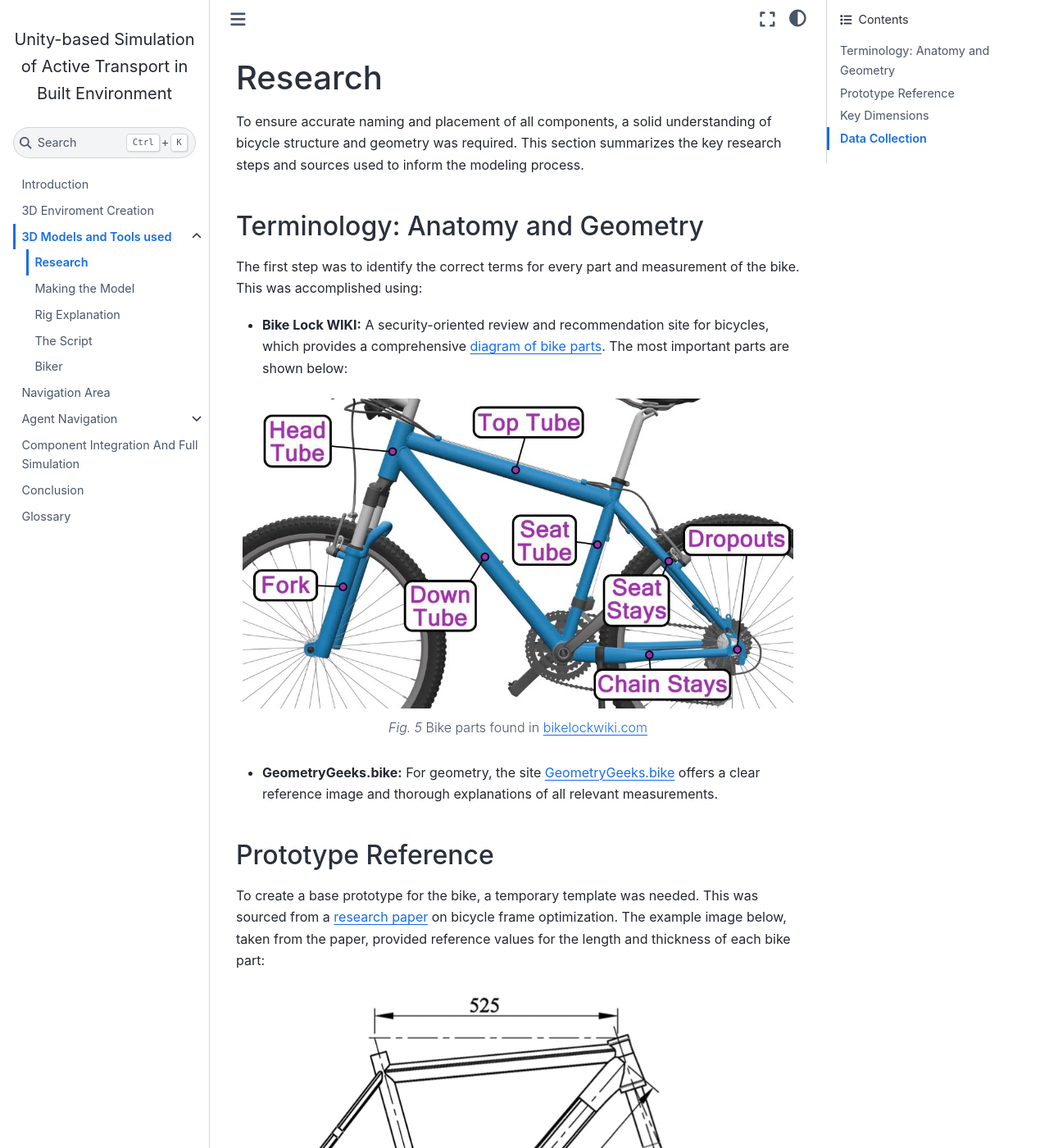
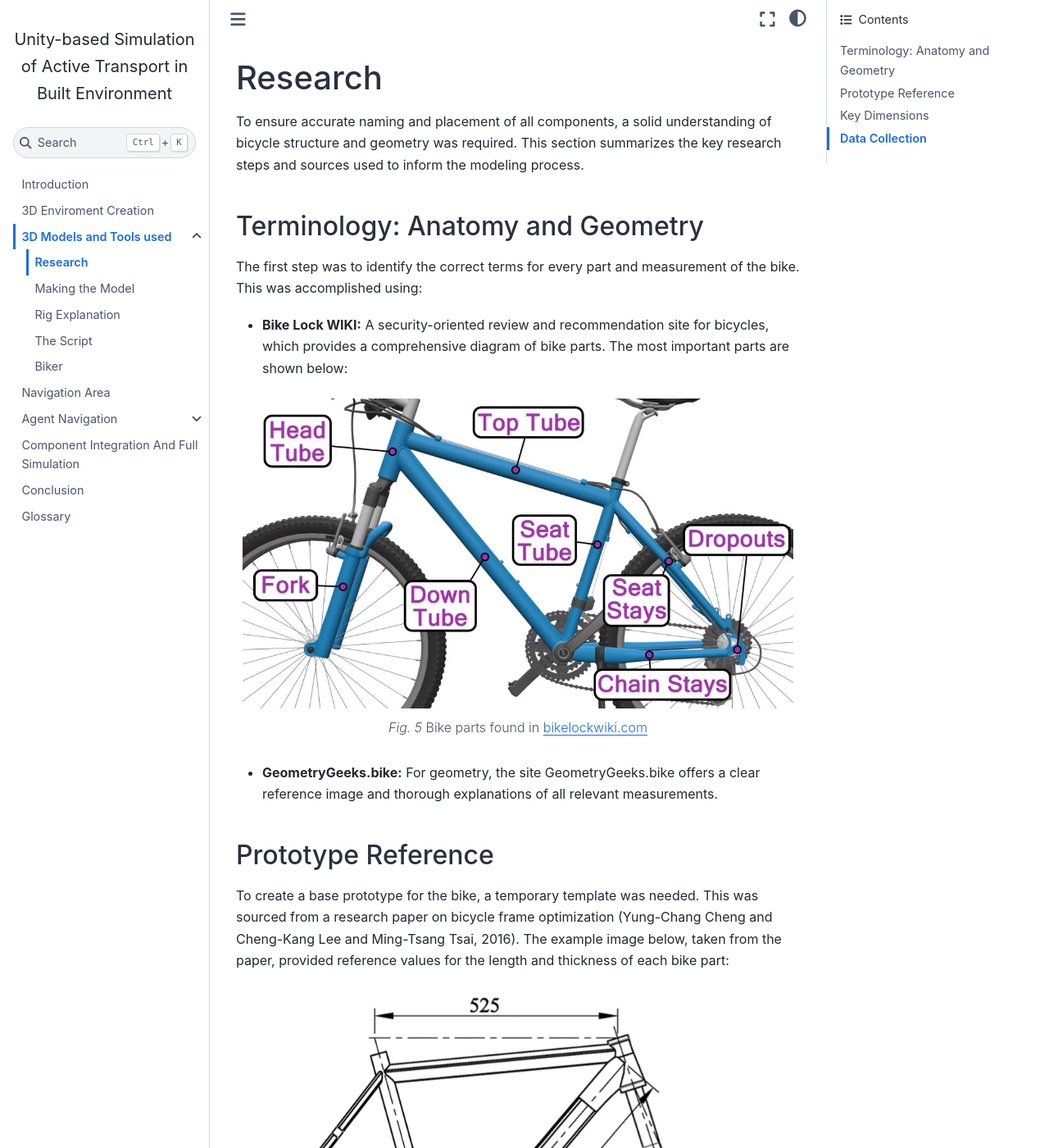
Before and after one commit to Theogoun/Thesis, a Jupyter Book: the page built from docs/Research.md, in a window 1280 px wide and 1400 px high. Shown: the whole window at 82% size. Built offline with Jupyter Book 1.0.4 settings and Sphinx 7.4.7 and the Sphinx Book theme 1.1.4, drawn with Linux system fonts in a browser that asks for light colours; some of the changed text lies outside the part shown.

Commit message:
small fix

````diff
--- a/docs/Research.md
+++ b/docs/Research.md
@@ -6,26 +6,26 @@ To ensure accurate naming and placement of all components, a solid understanding
 
 The first step was to identify the correct terms for every part and measurement of the bike. This was accomplished using:
 
-- **Bike Lock WIKI:** A security-oriented review and recommendation site for bicycles, which provides a comprehensive [diagram of bike parts](https://www.bikelockwiki.com/parts-of-a-bike-diagram/). The most important parts are shown below:
+- **Bike Lock WIKI:** A security-oriented review and recommendation site for bicycles, which provides a comprehensive diagram of bike parts. The most important parts are shown below:
 
 ```{figure} ../Images/Bike_Parts.png
 ---
 name: Bike_Parts
 ---
-Bike parts found in [bikelockwiki.com](https://www.bikelockwiki.com)
+Bike parts found in bikelockwiki.com
 ```
 
-- **GeometryGeeks.bike:** For geometry, the site [GeometryGeeks.bike](https://geometrygeeks.bike/understanding-bike-geometry/) offers a clear reference image and thorough explanations of all relevant measurements.
+- **GeometryGeeks.bike:** For geometry, the site GeometryGeeks.bike offers a clear reference image and thorough explanations of all relevant measurements.
 
 ## Prototype Reference
 
-To create a base prototype for the bike, a temporary template was needed. This was sourced from a [research paper](https://www.researchgate.net/publication/295675697_Multi-objective_optimization_of_an_on-road_bicycle_frame_by_uniform_design_and_compromise_programming) on bicycle frame optimization. The example image below, taken from the paper, provided reference values for the length and thickness of each bike part:
+To create a base prototype for the bike, a temporary template was needed. This was sourced from a research paper on bicycle frame optimization (Yung-Chang Cheng and Cheng-Kang Lee and Ming-Tsang Tsai, 2016). The example image below, taken from the paper, provided reference values for the length and thickness of each bike part:
 
 ```{figure} ../Images/Bike_Reference.png
 ---
 name: Bike_Reference
 ---
-Image taken from the [research paper](https://www.researchgate.net/figure/Basic-dimensions-of-on-road-bicycle-frame-model_fig2_295675697)
+Image taken from the research paper
 ```
 
 ## Key Dimensions
@@ -50,9 +50,9 @@
 ---
 name: Bike_Geometry
 ---
-Bike geometry found in [geometrygeeks.bike](https://geometrygeeks.bike)
+Bike geometry found in geometrygeeks.bike
 ```
 
 ## Data Collection
 
-A single prototype is not sufficient to ensure the model's flexibility. Therefore, several examples were gathered from [geometrygeeks.bike](https://geometrygeeks.bike/) and its database of bikes and measurements. This allowed for a broader understanding of the range of possible geometries and ensured the model could accommodate various designs.
+A single prototype is not sufficient to ensure the model's flexibility. Therefore, several examples were gathered from geometrygeeks.bike and its database of bikes and measurements. This allowed for a broader understanding of the range of possible geometries and ensured the model could accommodate various designs.
--- a/docs/references.bib
+++ b/docs/references.bib
@@ -35,3 +35,11 @@
 	url = {https://cesium.com/learn/cesium-unity/ref-doc/},
 	note = {Accessed: 2025-11-29}
 }
+
+@misc{geometrygeeks_bike_2025,
+	title = {Geometry Geeks - Bike Design Resources},
+	author = {{Geometry Geeks}},
+	year = {2025},
+	url = {https://geometrygeeks.bike/},
+	note = {Accessed: 2025-11-29}
+}
````
